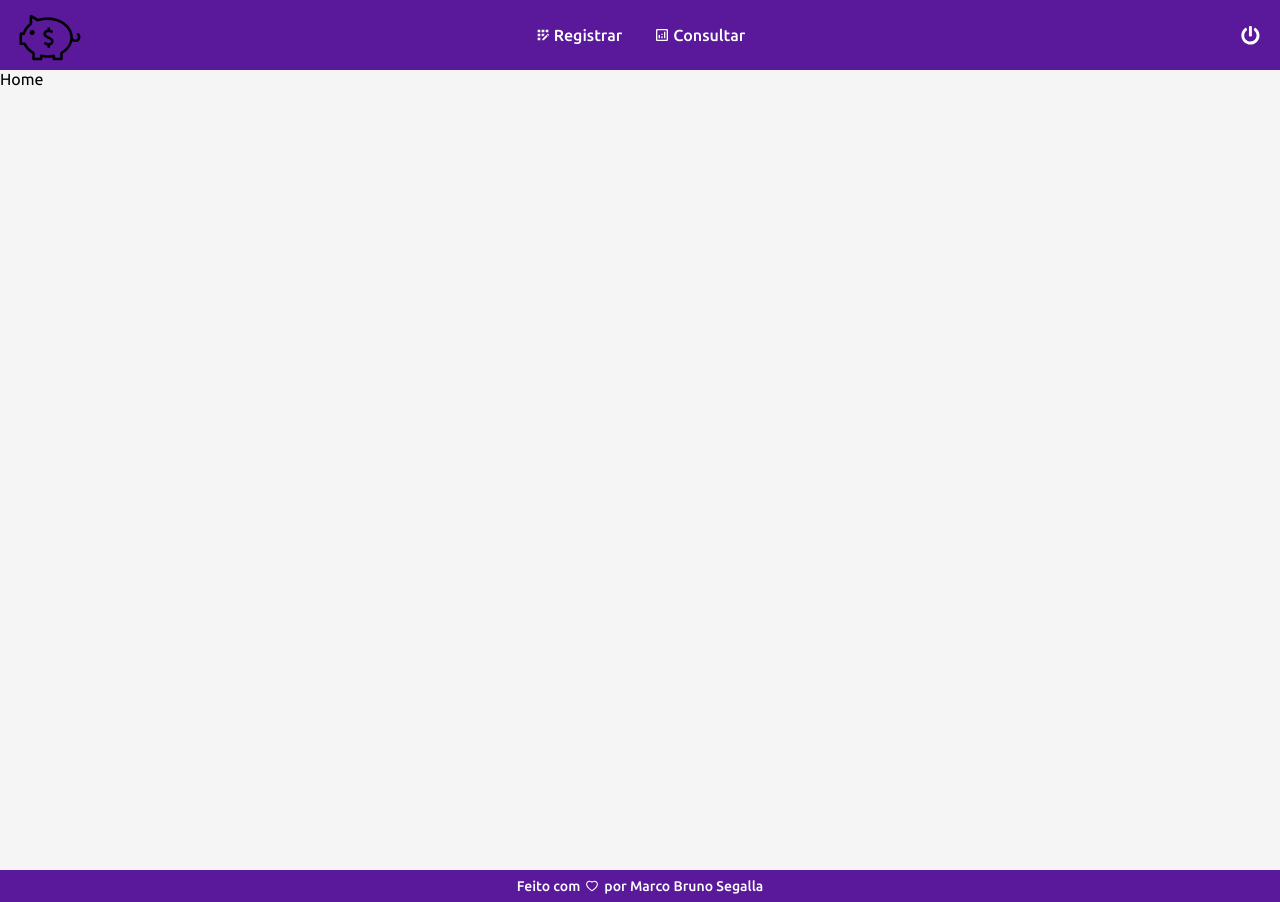
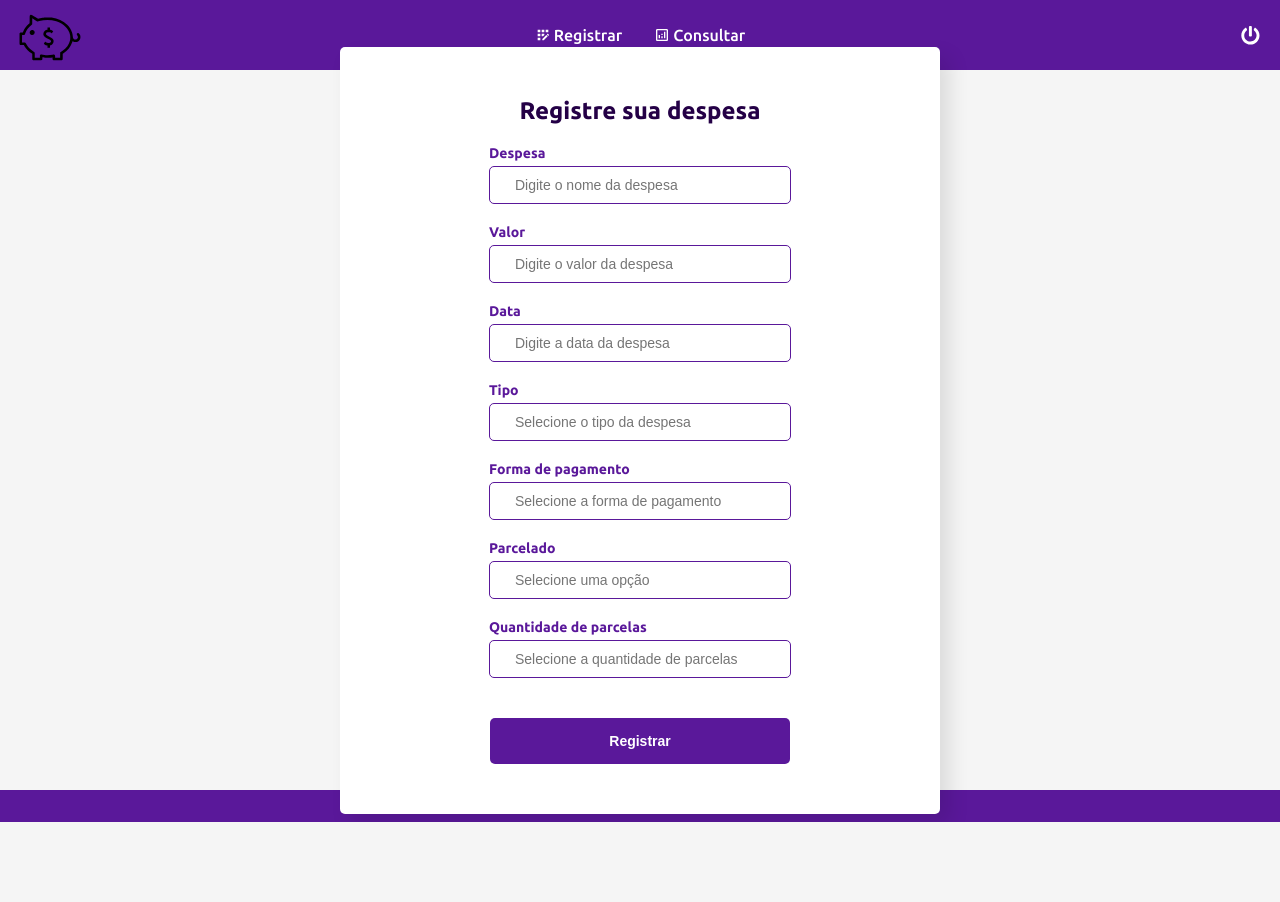
Before and after one commit to mbsegalla/financial-control, a React (Vite) app: page /home in a window 1280 px wide. After the commit the page ends 822 px from the top, so only its background shows below. Built offline with nearby package versions, Linux system fonts and the light colour scheme.

Commit message:
Criação de página de cadastro, ajuste em input, colocando icones nos input

```diff
--- /dev/null
+++ b/src/components/Button/index.tsx
@@ -0,0 +1,19 @@
+import React from 'react'
+import type { ReactNode } from 'react'
+
+import { ButtonUi } from './styles'
+
+interface ButtonProps {
+  type: 'button' | 'submit' | 'reset'
+  children: ReactNode
+}
+
+const Button: React.FC<ButtonProps> = ({ type, children, ...props }: ButtonProps) => {
+  return (
+    <ButtonUi type={type} {...props}>
+      {children}
+    </ButtonUi>
+  )
+}
+
+export default Button
--- /dev/null
+++ b/src/components/Button/styles.ts
@@ -0,0 +1,17 @@
+import styled from 'styled-components'
+
+export const ButtonUi = styled.button`
+  background-color: ${(props) => props.theme.colors.primaryMain};
+  padding: 15px 20px;
+  border-radius: 5px;
+  width: 300px;
+  color: ${(props) => props.theme.colors.white};
+  font-size: 0.875rem;
+  font-weight: bold;
+  transition: all 0.2s ease-in-out;
+
+  &:hover {
+    cursor: pointer;
+    background-color: ${(props) => props.theme.colors.primaryLight};
+  }
+`
--- a/src/components/Input/index.tsx
+++ b/src/components/Input/index.tsx
@@ -1,18 +1,20 @@
 import React, { forwardRef } from 'react'
 import type { ForwardRefRenderFunction } from 'react'
 
-import { Label, InputUi, InputBase } from './styles'
+import { Label, InputUi, InputBase, Icon } from './styles'
 
 interface InputProps {
   label: string
   type: string
   placeholder: string
+  icon?: JSX.Element
 }
 
-const Input: ForwardRefRenderFunction<HTMLInputElement, InputProps> = ({ label, type, placeholder, ...props }: InputProps, ref) => {
+const Input: ForwardRefRenderFunction<HTMLInputElement, InputProps> = ({ label, type, placeholder, icon, ...props }: InputProps, ref) => {
   return (
     <InputBase ref={ref}>
       <Label>{label}</Label>
+      <Icon>{icon}</Icon>
       <InputUi type={type} placeholder={placeholder} {...props} />
     </InputBase>
   )
--- a/src/components/Input/styles.ts
+++ b/src/components/Input/styles.ts
@@ -14,14 +14,20 @@ export const Label = styled.label`
 
 export const InputUi = styled.input`
   margin-bottom: 20px;
-  padding: 10px;
   border-radius: 5px;
   border: 1px solid ${(props) => props.theme.colors.primaryMain};
   font-size: 0.875rem;
-  width: 300px;
+  width: 250px;
+  padding: 10px 25px;
 
   &:focus {
     outline: none;
     box-shadow: 0 0 2px ${(props) => props.theme.colors.primaryMain};
   }
 `
+export const Icon = styled.i`
+  color: ${(props) => props.theme.colors.primaryMain};
+  position: absolute;
+  margin-top: 32px;
+  margin-left: 5px;
+`
--- a/src/layout/MainLayout/styles.ts
+++ b/src/layout/MainLayout/styles.ts
@@ -7,7 +7,10 @@ export const HeaderBase = styled.header`
 export const CenterBase = styled.main`
   width: 100%;
   min-height: 100%;
-  height: 100vh;
+  height: 90vh;
+  display: flex;
+  align-items: center;
+  justify-content: center;
 `
 
 export const FooterBase = styled.footer`
--- a/src/pages/Home/index.tsx
+++ b/src/pages/Home/index.tsx
@@ -1,7 +1,31 @@
-import React from 'react'
+import React, { useRef } from 'react'
+
+import Button from '../../components/Button'
+import Input from '../../components/Input'
+import { Container, FormContainer, FormTitle, ButtonBase } from './styles'
 
 const Home: React.FC = () => {
-  return <div>Home</div>
+  const inputRef = useRef<HTMLInputElement>(null)
+
+  return (
+    <Container>
+      <FormContainer>
+        <FormTitle>Registre sua despesa</FormTitle>
+        <form>
+          <Input {...inputRef} label="Despesa" type="text" placeholder="Digite o nome da despesa" />
+          <Input {...inputRef} label="Valor" type="text" placeholder="Digite o valor da despesa" />
+          <Input {...inputRef} label="Data" type="text" placeholder="Digite a data da despesa" />
+          <Input {...inputRef} {...inputRef} label="Tipo" type="text" placeholder="Selecione o tipo da despesa" />
+          <Input {...inputRef} label="Forma de pagamento" type="text" placeholder="Selecione a forma de pagamento" />
+          <Input {...inputRef} label="Parcelado" type="text" placeholder="Selecione uma opção" />
+          <Input {...inputRef} {...inputRef} label="Quantidade de parcelas" type="text" placeholder="Selecione a quantidade de parcelas" />
+          <ButtonBase>
+            <Button type="submit">Registrar</Button>
+          </ButtonBase>
+        </form>
+      </FormContainer>
+    </Container>
+  )
 }
 
 export default Home
--- /dev/null
+++ b/src/pages/Home/styles.ts
@@ -0,0 +1,31 @@
+import styled from 'styled-components'
+
+export const Container = styled.div`
+  background-color: ${(props) => props.theme.colors.white};
+  width: 100%;
+  min-width: 600px;
+  height: 100%;
+  display: flex;
+  flex-direction: column;
+  align-items: center;
+  justify-content: center;
+  border-radius: 5px;
+  box-shadow: 10px 10px 20px rgba(0, 0, 0, 0.1);
+  padding: 50px 0px;
+`
+export const FormContainer = styled.div``
+
+export const FormTitle = styled.h1`
+  margin: 0;
+  font-size: 1.5rem;
+  color: ${(props) => props.theme.colors.primaryDark};
+  text-align: center;
+  margin-bottom: 20px;
+`
+
+export const ButtonBase = styled.div`
+  display: flex;
+  justify-content: center;
+  align-items: center;
+  margin-top: 20px;
+`
--- a/src/pages/Login/index.tsx
+++ b/src/pages/Login/index.tsx
@@ -1,11 +1,14 @@
 import { zodResolver } from '@hookform/resolvers/zod'
 import React, { useRef } from 'react'
 import { useForm } from 'react-hook-form'
+import { MdEmail } from 'react-icons/md'
+import { RiLockPasswordFill } from 'react-icons/ri'
 
 import loginImage from '../../assets/login-image.webp'
+import Button from '../../components/Button'
 import Input from '../../components/Input'
 import { loginFormValidation } from './loginFormValidation'
-import { Container, FormContainer, Image, Form, ButtonBase, Button } from './styles'
+import { Container, FormContainer, Image, Form, ButtonBase } from './styles'
 
 interface LoginFormData {
   email: string
@@ -28,7 +31,7 @@ const Login: React.FC = () => {
 
   // TODO: remove this
   console.log(errors)
-  const inputRef = useRef(null)
+  const inputRef = useRef<HTMLInputElement>(null)
 
   const handleLoginSubmit = (data: LoginFormData) => {
     console.log(data)
@@ -40,8 +43,8 @@ const Login: React.FC = () => {
       <FormContainer>
         <Image src={loginImage} />
         <Form onSubmit={handleSubmit(handleLoginSubmit)}>
-          <Input {...inputRef} label="Email" type="email" placeholder="Digite seu email" {...(register('email'), { required: true })} />
-          <Input {...inputRef} label="Senha" type="password" placeholder="Digite sua senha" {...(register('password'), { required: true })} />
+          <Input {...inputRef} icon={<RiLockPasswordFill />} label="Email" type="email" placeholder="Digite seu email" {...(register('email'), { required: true })} />
+          <Input {...inputRef} icon={<MdEmail />} label="Senha" type="password" placeholder="Digite sua senha" {...(register('password'), { required: true })} />
           <ButtonBase>
             <Button type="submit">Entrar</Button>
           </ButtonBase>
--- a/src/pages/Login/styles.ts
+++ b/src/pages/Login/styles.ts
@@ -45,19 +45,3 @@ export const ButtonBase = styled.div`
   justify-content: center;
   margin-top: 20px;
 `
-
-export const Button = styled.button`
-  background-color: ${(props) => props.theme.colors.primaryMain};
-  padding: 15px 20px;
-  border-radius: 5px;
-  width: 300px;
-  color: ${(props) => props.theme.colors.white};
-  font-size: 0.875rem;
-  font-weight: bold;
-  transition: all 0.2s ease-in-out;
-
-  &:hover {
-    cursor: pointer;
-    background-color: ${(props) => props.theme.colors.primaryLight};
-  }
-`
```
